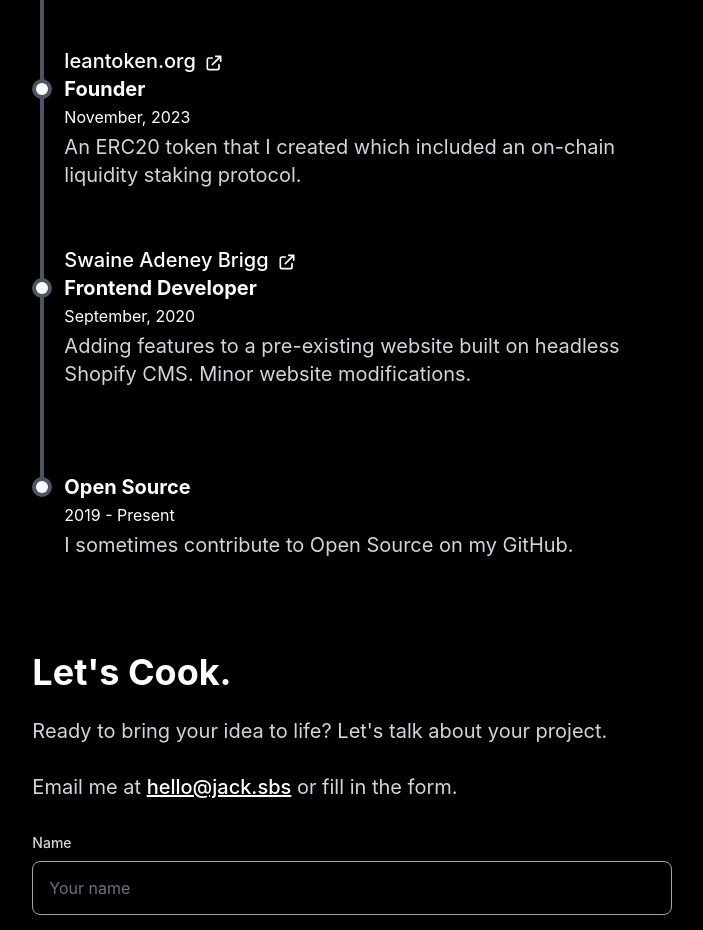
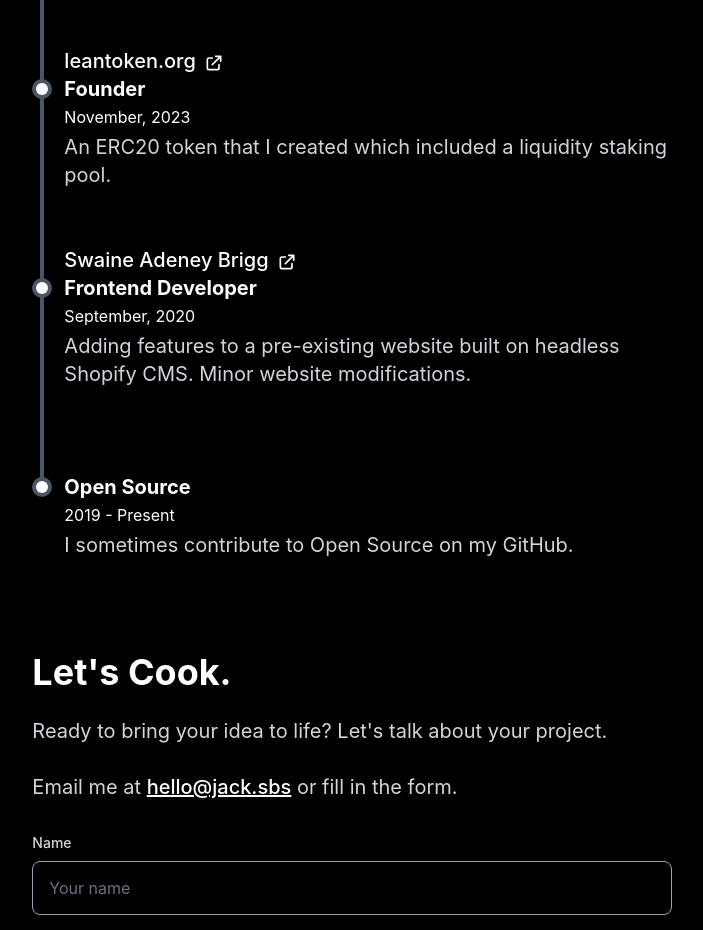
Before and after one commit to jaxnalia/jack.sbs, a SvelteKit app in the folder app/: page / in a window 1280 px wide. Shown: the part 1540-2470 px from the top of the page, without its empty margins (378-1081 px from the left). Built offline with nearby package versions, Linux system fonts and the light colour scheme.

Commit message:
text edit

```diff
--- a/app/src/routes/+page.svelte
+++ b/app/src/routes/+page.svelte
@@ -25,7 +25,7 @@ const timelineItems = [
     url: "https://leantoken.org",
     date: "November, 2023",
     title: "Founder",
-    description: "An ERC20 token that I created which included an on-chain liquidity staking protocol."
+    description: "An ERC20 token that I created which included a liquidity staking pool."
   },
   {
     link: "Swaine Adeney Brigg",
```
